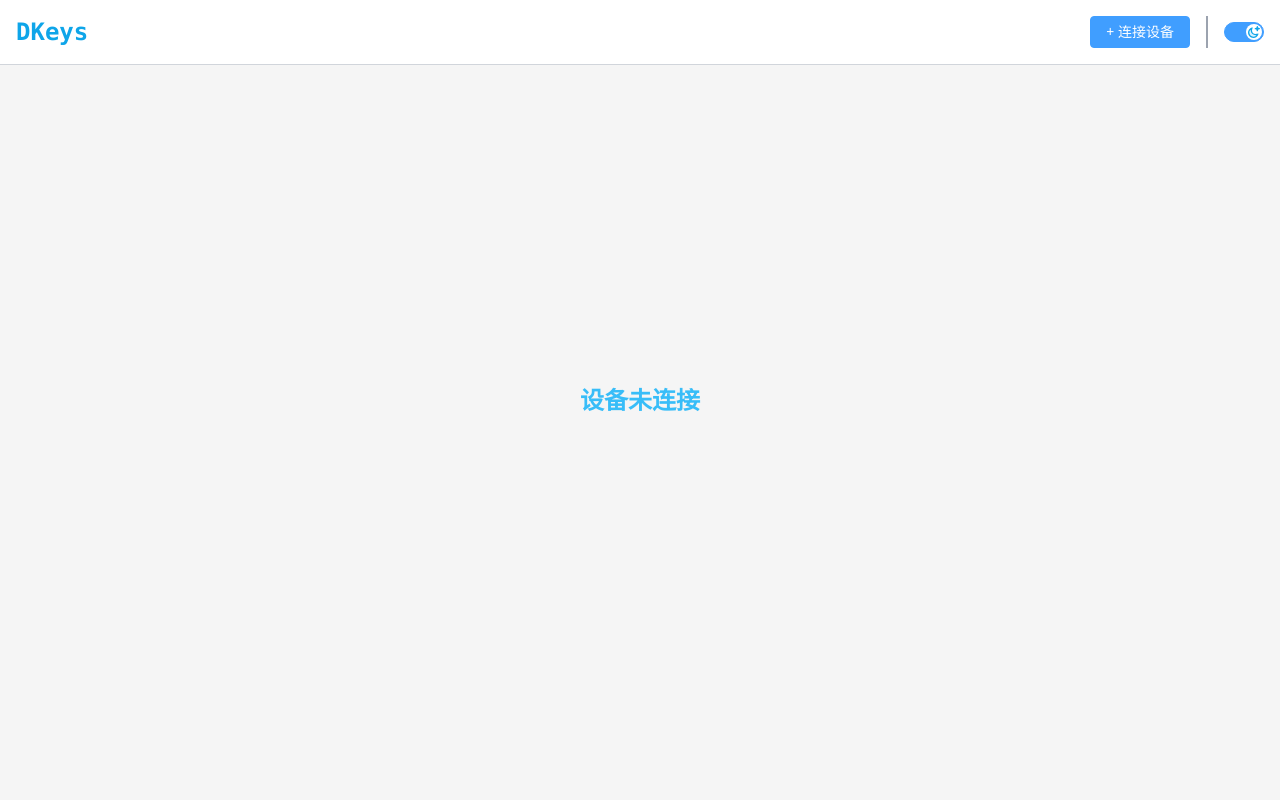
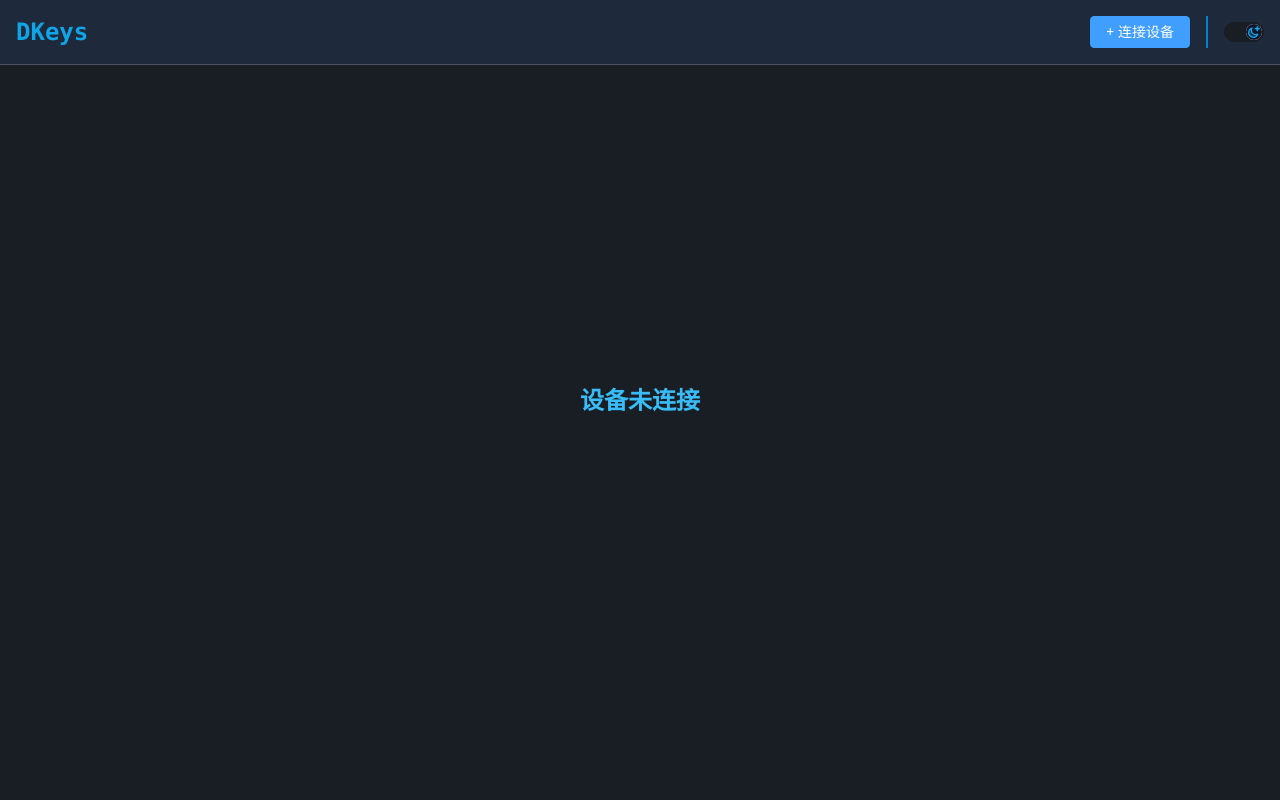
Before and after one commit to JmZeroQAQ/dkeys_web, a Vue app: page / in a window 1280 px wide. Both pictures are taken after a click on the element 1244 px from the left and 32 px from the top of the page. Shown: the top 800 px of the page. Built offline with nearby package versions, Linux system fonts and the light colour scheme.

Commit message:
Add: dark mode

```diff
--- a/index.html
+++ b/index.html
@@ -1,12 +1,14 @@
 <!DOCTYPE html>
-<html lang="zh-CN" class="no-scrollbar">
+<html lang="zh-CN" class="no-scrollbar dark">
   <head>
     <meta charset="UTF-8" />
     <link rel="icon" href="/favicon.ico" />
     <meta name="viewport" content="width=device-width, initial-scale=1.0" />
     <title>Vite App</title>
   </head>
-  <body class="bg-neutral-100 text-gray-800">
+  <body
+    class="bg-neutral-100 text-gray-80 dark:bg-[#191e24] dark:text-gray-300"
+  >
     <div id="app"></div>
     <script type="module" src="/src/main.js"></script>
   </body>
--- a/src/components/DeviceInfo.vue
+++ b/src/components/DeviceInfo.vue
@@ -1,13 +1,15 @@
 <template>
-  <div class="rounded-2xl bg-white shadow-sm p-8 mb-10 select-none">
+  <div
+    class="rounded-2xl bg-white dark:bg-slate-800 shadow-sm p-8 mb-10 select-none"
+  >
     <h2 class="font-bold text-xl">设备信息</h2>
     <div class="flex justify-between py-8 divide-x-2 text-lg">
       <div class="flex grow items-center justify-between px-4">
-        <div class="text-gray-500 font-bold">设备名称</div>
+        <div class="text-gray-500 dark:text-gray-400 font-bold">设备名称</div>
         <div class="font-mono">DKeys</div>
       </div>
       <div class="flex grow items-center justify-between px-4">
-        <div class="text-gray-500 font-bold">固件版本</div>
+        <div class="text-gray-500 dark:text-gray-400 font-bold">固件版本</div>
         <div class="font-mono">V{{ version }}</div>
       </div>
     </div>
--- a/src/components/KeyBind.vue
+++ b/src/components/KeyBind.vue
@@ -1,6 +1,6 @@
 <template>
   <div
-    class="outline-none h-10 m-auto px-3 flex items-center justify-between rounded border border-[#DCDFE6] focus:border-[#409EFF] bg-white select-none hover:cursor-pointer"
+    class="outline-none h-10 m-auto px-3 flex items-center justify-between rounded border border-[#DCDFE6] focus:border-[#409EFF] bg-white dark:bg-slate-800 select-none hover:cursor-pointer"
     @click="onClick"
     @blur="onBlur"
     @keydown.prevent.stop="onKeydown"
--- a/src/components/KeySetting.vue
+++ b/src/components/KeySetting.vue
@@ -1,5 +1,5 @@
 <template>
-  <div class="rounded-2xl bg-white p-8 mb-10">
+  <div class="rounded-2xl bg-white dark:bg-slate-800 p-8 mb-10">
     <slot name="title"></slot>
 
     <div class="flex justify-center py-2">
--- a/src/components/NavBar.vue
+++ b/src/components/NavBar.vue
@@ -1,5 +1,7 @@
 <template>
-  <nav class="fixed z-50 left-0 top-0 bg-white w-full border-b border-gray-300">
+  <nav
+    class="fixed z-50 left-0 top-0 bg-white dark:bg-slate-800 w-full border-b border-gray-300 dark:border-gray-600"
+  >
     <div class="mx-auto max-w-7xl px-4 py-4 flex justify-between">
       <div
         class="text-2xl font-bold font-mono text-sky-500 select-none hover:cursor-pointer"
@@ -16,10 +18,14 @@
             }}</el-button
           >
         </div>
-        <div class="border-l-2 border-gray-400 pl-4">
-          <el-switch v-model="isDark">
+        <div class="border-l-2 border-gray-400 dark:border-sky-600 pl-4">
+          <el-switch v-model="isDark" style="--el-switch-on-color: #191e24">
             <template #active-action>
-              <svg viewBox="0 0 24 24" fill="none" class="w-6 h-6">
+              <svg
+                viewBox="0 0 24 24"
+                fill="none"
+                class="bg-slate-900 border-none rounded-full"
+              >
                 <path
                   fill-rule="evenodd"
                   clip-rule="evenodd"
--- a/src/components/RGBSetting.vue
+++ b/src/components/RGBSetting.vue
@@ -1,5 +1,5 @@
 <template>
-  <div class="rounded-2xl bg-white shadow-sm p-8 mb-10">
+  <div class="rounded-2xl bg-white dark:bg-slate-800 shadow-sm p-8 mb-10">
     <h2 class="font-bold text-xl select-none">灯光控制</h2>
     <div class="flex justify-center py-2">
       <el-radio-group v-model="mode">
--- a/src/components/SiteFooter.vue
+++ b/src/components/SiteFooter.vue
@@ -1,5 +1,5 @@
 <template>
-  <div class="bg-white p-10 w-full flex justify-center mt-20">
+  <div class="bg-white dark:bg-slate-800 p-10 w-full flex justify-center mt-20">
     <div class="text-lg font-bold">Footer</div>
   </div>
 </template>
--- a/tailwind.config.js
+++ b/tailwind.config.js
@@ -1,5 +1,6 @@
 /** @type {import('tailwindcss').Config} */
 export default {
+  darkMode: "selector",
   content: ["./index.html", "./src/**/*{vue,js,ts,jsx,tsx}"],
   theme: {
     extend: {},
```
